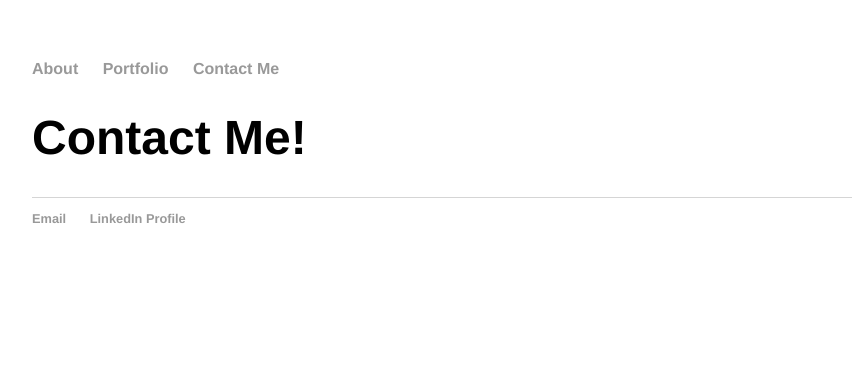
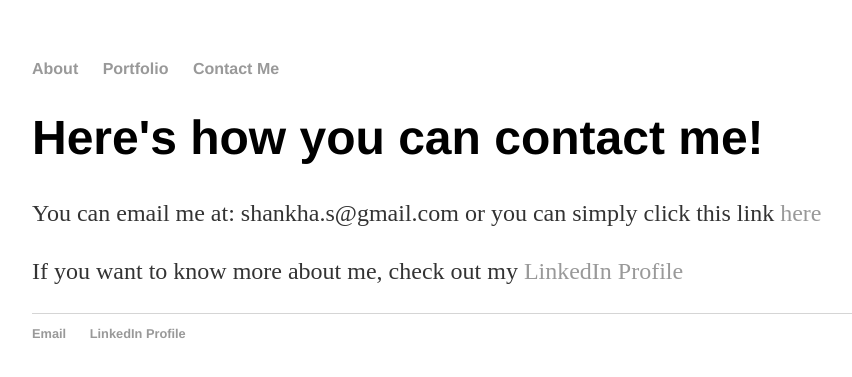
Before and after one commit to shankhasarker/shankhasarker.github.io, a Jekyll site: the page built from contact.html, in a window 1280 px wide. Shown: the top 377 px of the page, without its empty margins (160-1012 px from the left). Built offline with Jekyll 4.4.1, drawn with Linux system fonts in a browser that asks for light colours.

Commit message:
Update contact.html

```diff
--- a/contact.html
+++ b/contact.html
@@ -3,5 +3,7 @@ layout: default
 title: Shankha Sarker, Contact
 ---
 <div class="blurb">
-	<h1>Contact Me!</h1>
+	<h1>Here's how you can contact me!</h1>
+	<p>You can email me at: shankha.s@gmail.com or you can simply click this link <a href="mailto:shankha.s@gmail.com">here</a></p>
+	<p>If you want to know more about me, check out my <a href="https://www.linkedin.com/in/shankha-sarker-40b21042/">LinkedIn Profile</a></p>
 </div><!-- /.blurb -->
```
